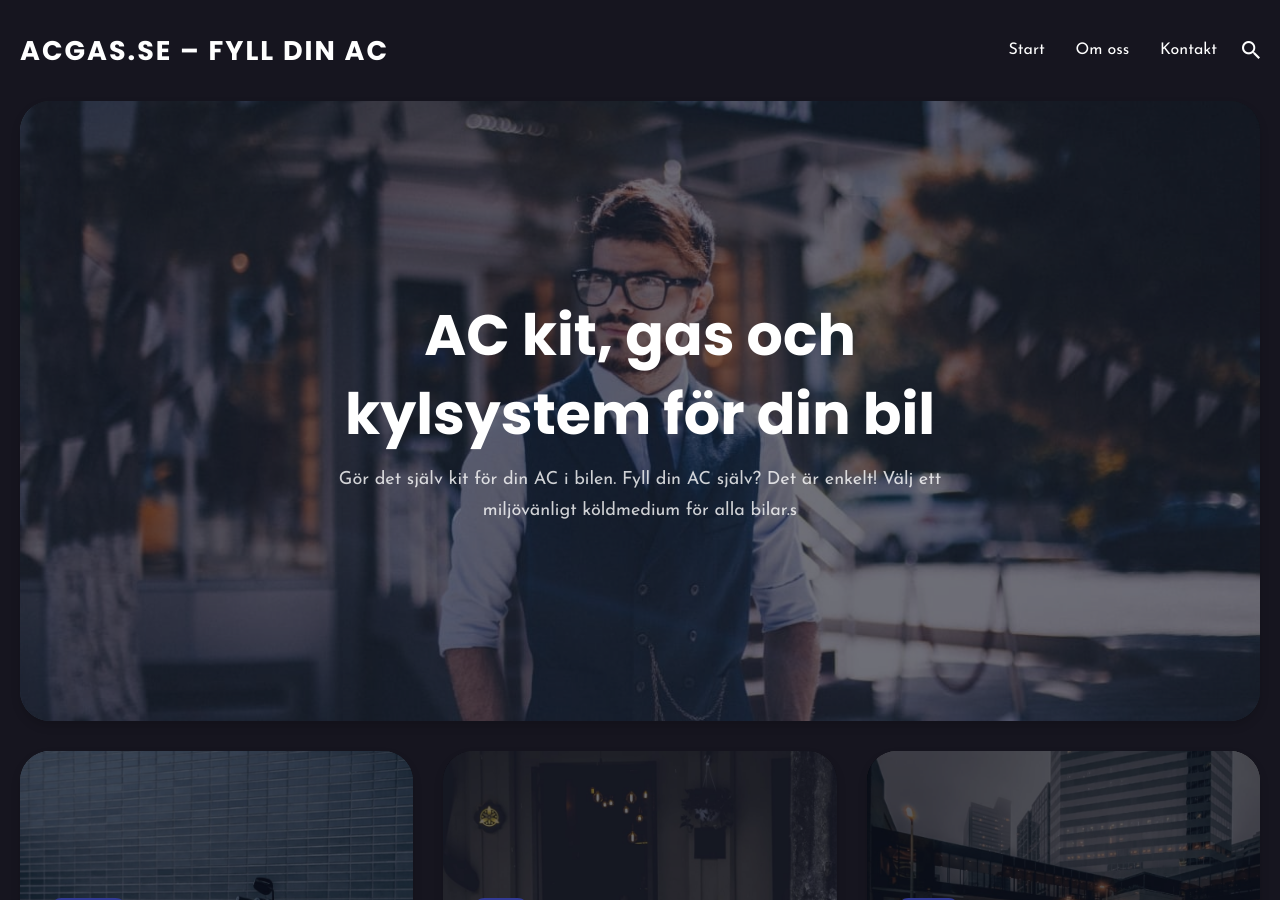
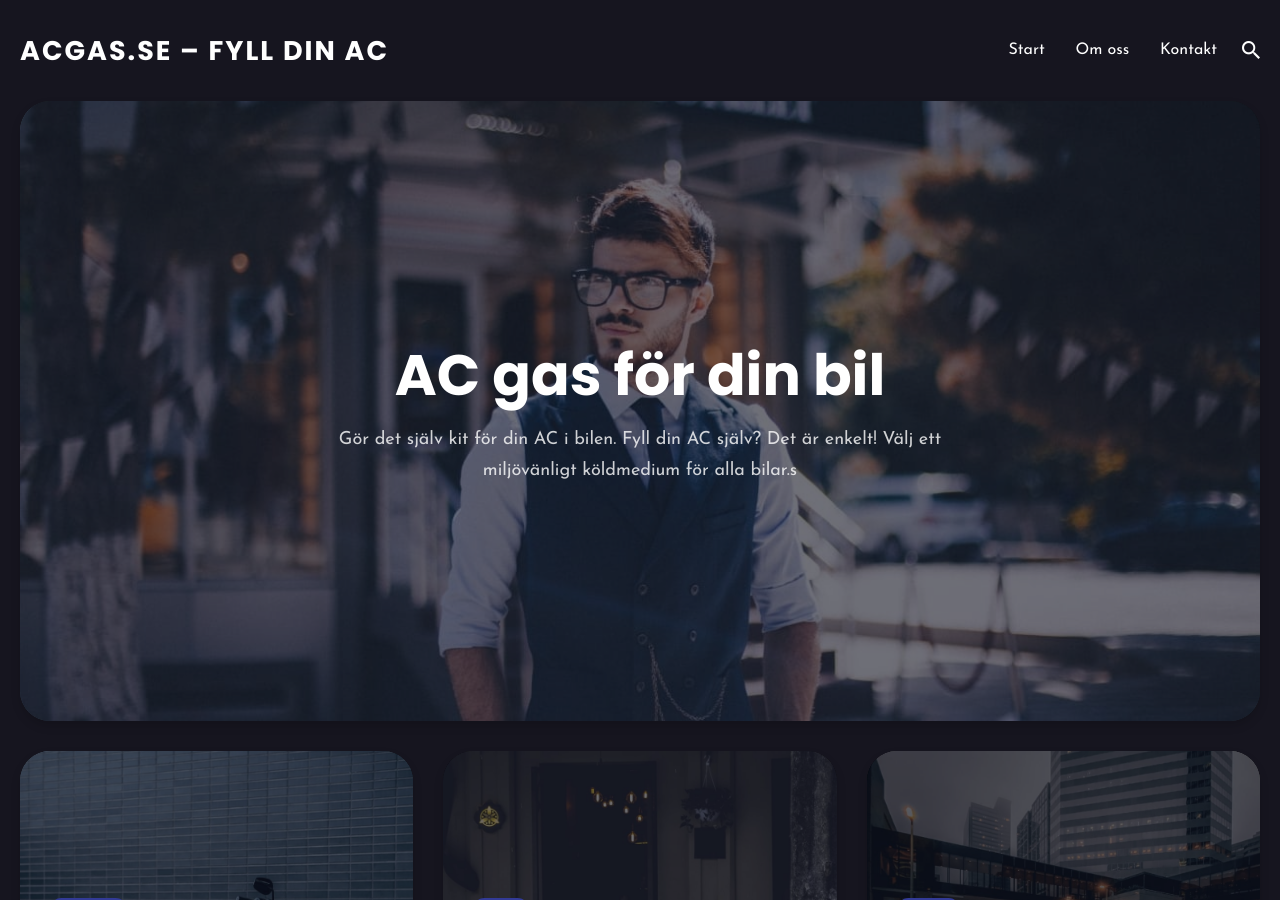
Before and after one commit to johanoloflindberg/johanoloflindberg.github.io, a Jekyll site: the page built from index.html, in a window 1280 px wide and 900 px high. Built offline with Jekyll 4.4.1, drawn with Linux system fonts in a browser that asks for light colours; nearby versions of some CDN libraries; the list of posts is cut into pages by our own code.

Commit message:
AC gas för din bil

```diff
--- a/_config.yml
+++ b/_config.yml
@@ -16,7 +16,7 @@ author:
 #-------------------------------
 # Hero Settings
 hero:
-  title: AC kit, gas och kylsystem för din bil
+  title: AC gas för din bil
   description: Gör det själv kit för din AC i bilen. Fyll din AC själv? Det är enkelt! Välj ett miljövänligt köldmedium för alla bilar.s
   image: '/images/01.jpg'
 
```
